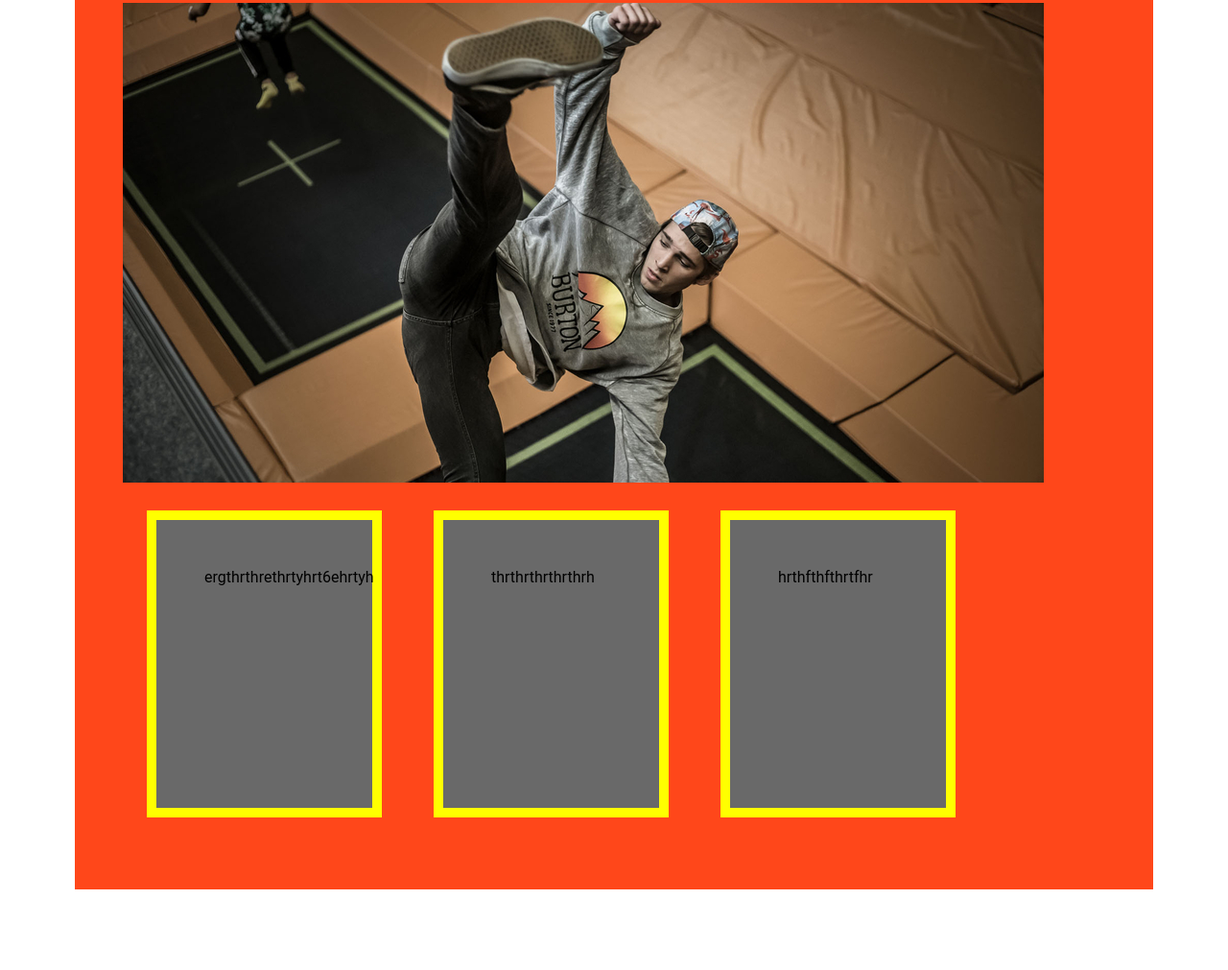
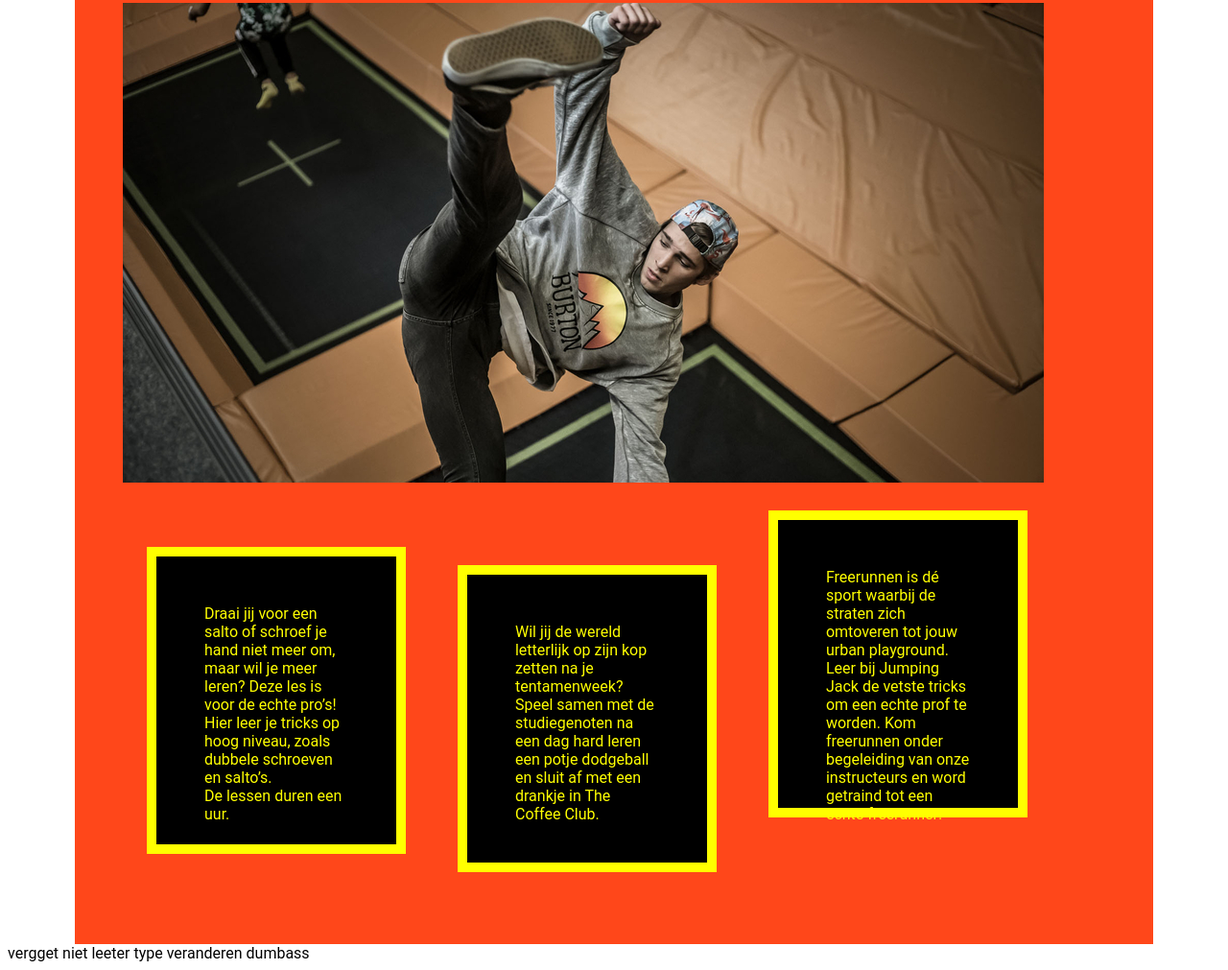
Before and after one commit to koenGF/bier_hier, a plain HTML site: page Jumpingcrack.html in a window 1280 px wide. Shown: the part 244-1255 px from the top of the page at 96% size. Before the commit the page ends 1179 px from the top, so only its background shows below. Drawn offline with Linux system fonts and the light colour scheme.

Commit message:
subpage layout bijgewerkt

```diff
--- a/Jumpingcrack.html
+++ b/Jumpingcrack.html
@@ -21,9 +21,13 @@
 <h1>jumping jack </h1>
 
 <img src="fotos/jj.jpg">
-    <p>ergthrthrethrtyhrt6ehrtyh</p>
-    <p>thrthrthrthrthrh</p>
-    <p>hrthfthfthrtfhr</p>
+    <p>Draai jij voor een salto of schroef je hand niet meer om, maar wil je meer leren? Deze les is voor de echte pro’s!<br> Hier leer je tricks op hoog niveau, zoals dubbele schroeven en salto’s.<br> De lessen duren een uur.</p>
+    <p>Wil jij de wereld letterlijk op zijn kop zetten na je tentamenweek?<br>Speel samen met de studiegenoten na een dag hard leren een potje dodgeball en sluit af met een drankje in The Coffee Club.<br>
+    </p>
+    <p>Freerunnen is dé sport waarbij de straten zich omtoveren tot jouw urban playground.<br> Leer bij Jumping Jack de vetste tricks om een echte prof te worden. Kom freerunnen onder begeleiding van onze instructeurs en word getraind tot een echte freerunner!<br></p>
+
 </div>
+
+vergget niet leeter type veranderen dumbass
 </body>
 </html>
--- a/sport.css
+++ b/sport.css
@@ -76,9 +76,11 @@ footer {
     margin-top: 20px;
 }
 p {
+
+    color: yellow;
     display: inline-block;
-    background-color: dimgray;
-    width: 125px;
+    background-color: black;
+    width: 150px;
     height: 200px;
     border: 10px solid yellow;
     padding: 50px;
```
Also changed, not shown: Sport.html (+14 -9 lines).
